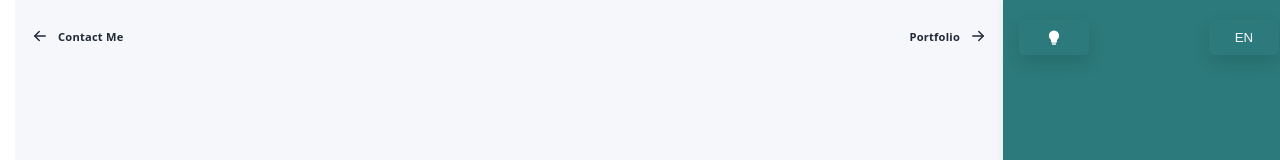
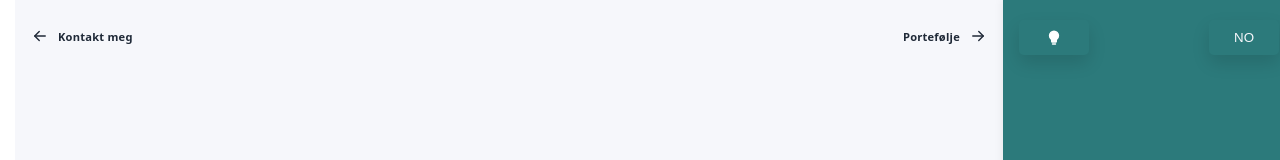
Before and after one commit to YngvN/YngvN.github.io, a React (Vite) app: page /#about in a window 1280 px wide. Shown: the top 160 px of the page. Built offline with nearby package versions, Linux system fonts and the light colour scheme.

Commit message:
Update App.tsx

```diff
--- a/src/App.tsx
+++ b/src/App.tsx
@@ -18,7 +18,7 @@ const getPageFromHash = (hash: string): PageName => {
 function App() {
   const [currentPage, setCurrentPage] = useState<PageName>(() => getPageFromHash(window.location.hash));
   const [transitionDirection, setTransitionDirection] = useState<'ltr' | 'rtl'>('ltr');
-  const { language, toggleLanguage } = useLanguageChanger('en');
+  const { language, toggleLanguage } = useLanguageChanger('no');
   const { theme, toggleTheme } = useThemeChanger('system');
 
   const handleNavigate = (page: PageName, direction: 'ltr' | 'rtl' = 'ltr') => {
```
